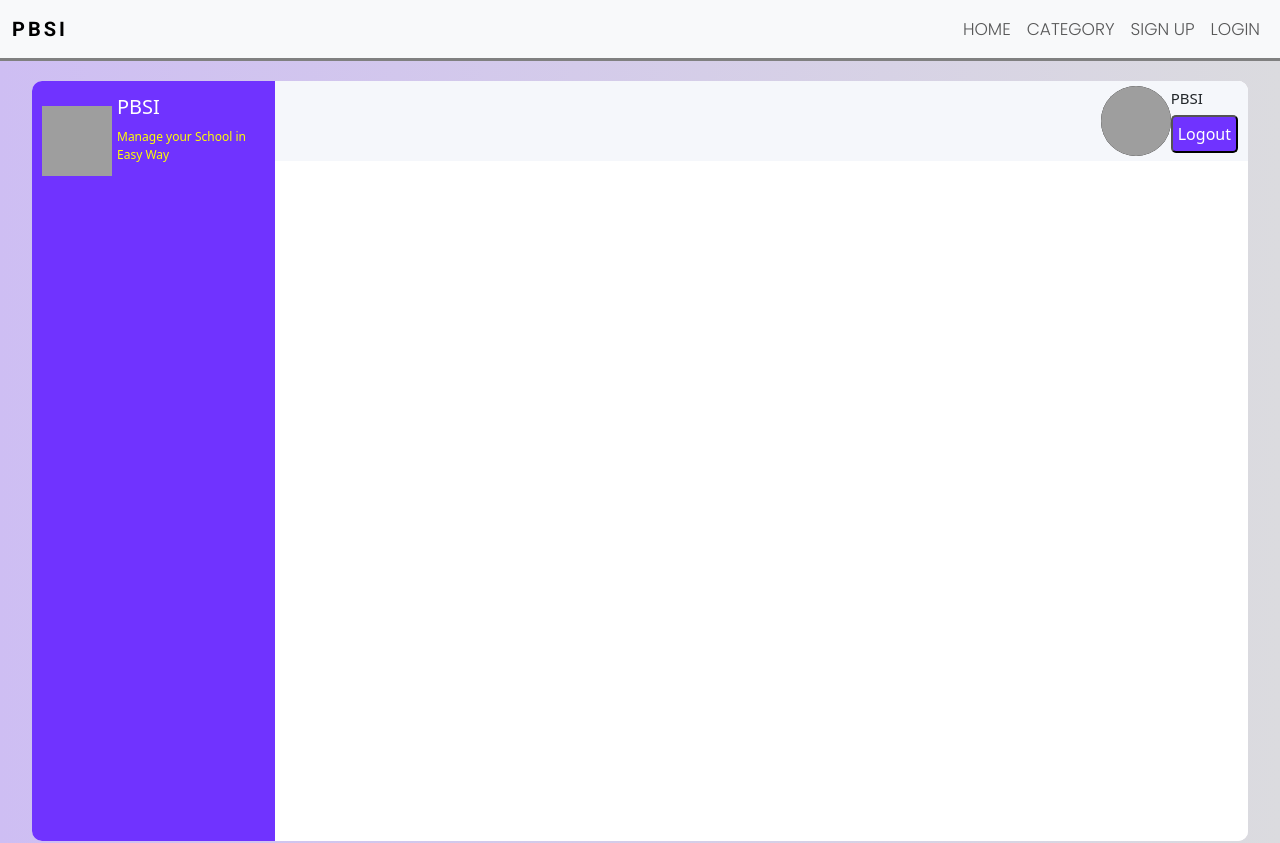
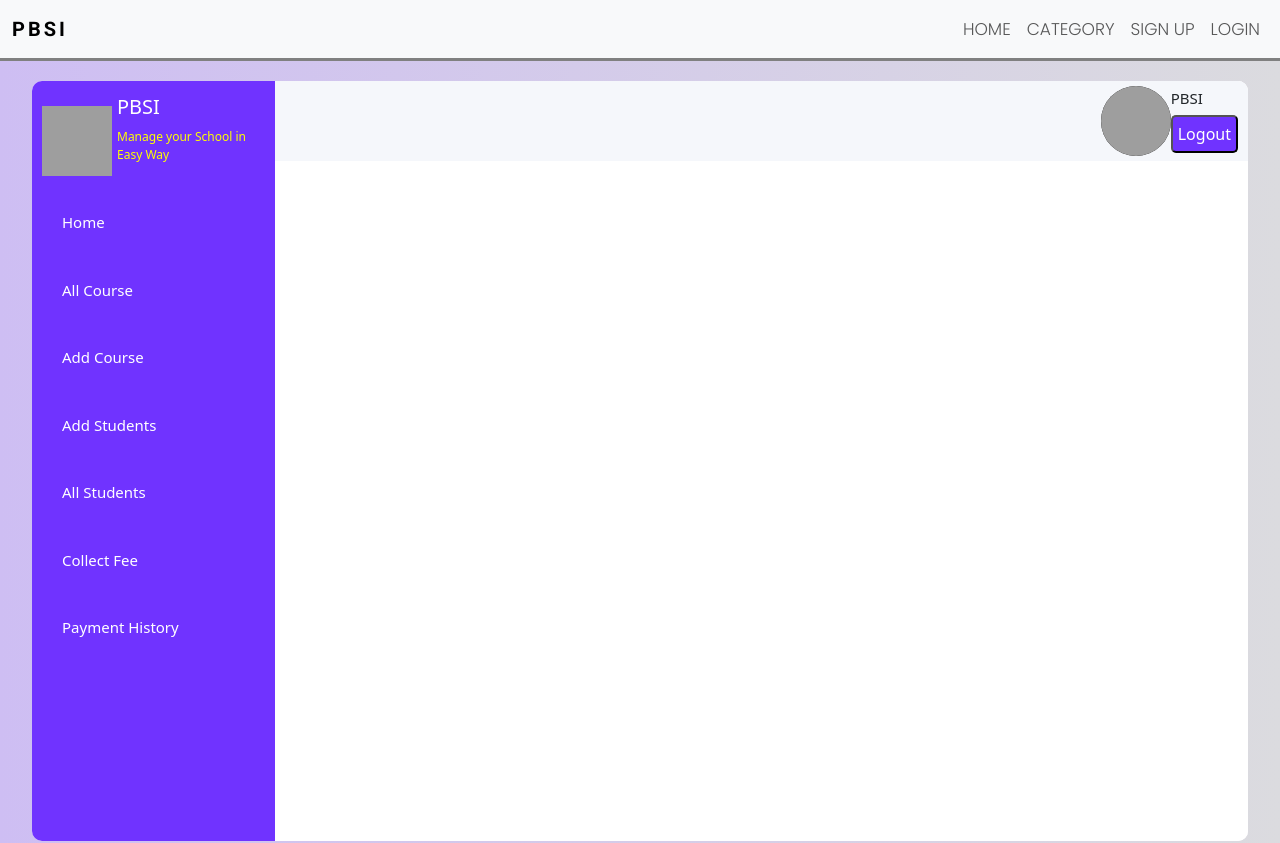
Before and after one commit to Kian-James/Crystal-Dew-Management-System, a React (Vite) app in the folder client/: page /dashboard in a window 1280 px wide. Shown: the top 843 px of the page. Built offline with nearby package versions, Linux system fonts and the light colour scheme; grey boxes are pictures that could not be loaded; a web font is replaced by a local one.

Commit message:
Menu-Link

```diff
--- a/client/src/components/Layout/SideNav.jsx
+++ b/client/src/components/Layout/SideNav.jsx
@@ -1,4 +1,5 @@
 import React from "react";
+import { Link } from "react-router-dom";
 
 const SideNav = () => {
   return (
@@ -14,6 +15,15 @@ const SideNav = () => {
           <p className="brand-slogan">Manage your School in Easy Way</p>
         </div>
       </div>
+      <div className="menu-container">
+        <Link className="menu-link">Home</Link>
+        <Link className="menu-link">All Course</Link>
+        <Link className="menu-link">Add Course</Link>
+        <Link className="menu-link">Add Students</Link>
+        <Link className="menu-link">All Students</Link>
+        <Link className="menu-link">Collect Fee</Link>
+        <Link className="menu-link">Payment History</Link>
+      </div>
     </div>
   );
 };
--- a/client/src/index.css
+++ b/client/src/index.css
@@ -171,6 +171,8 @@
   cursor: pointer;
 }
 
+/* SIDENAV */
+
 .brand-container {
   display: flex;
   height: 100px;
@@ -190,3 +192,23 @@
   position: relative;
   top: -10px;
 }
+
+.menu-container {
+  display: flex;
+  flex-direction: column;
+  gap: 5px;
+}
+
+.menu-link {
+  color: white;
+  text-decoration: none;
+  font-size: 15px;
+  padding: 20px;
+  width: 90%;
+  border-radius: 5px;
+}
+
+.menu-link:hover {
+  background-color: rgba(26, 8, 63, 0.5);
+  transition: 0.5s;
+}
```
